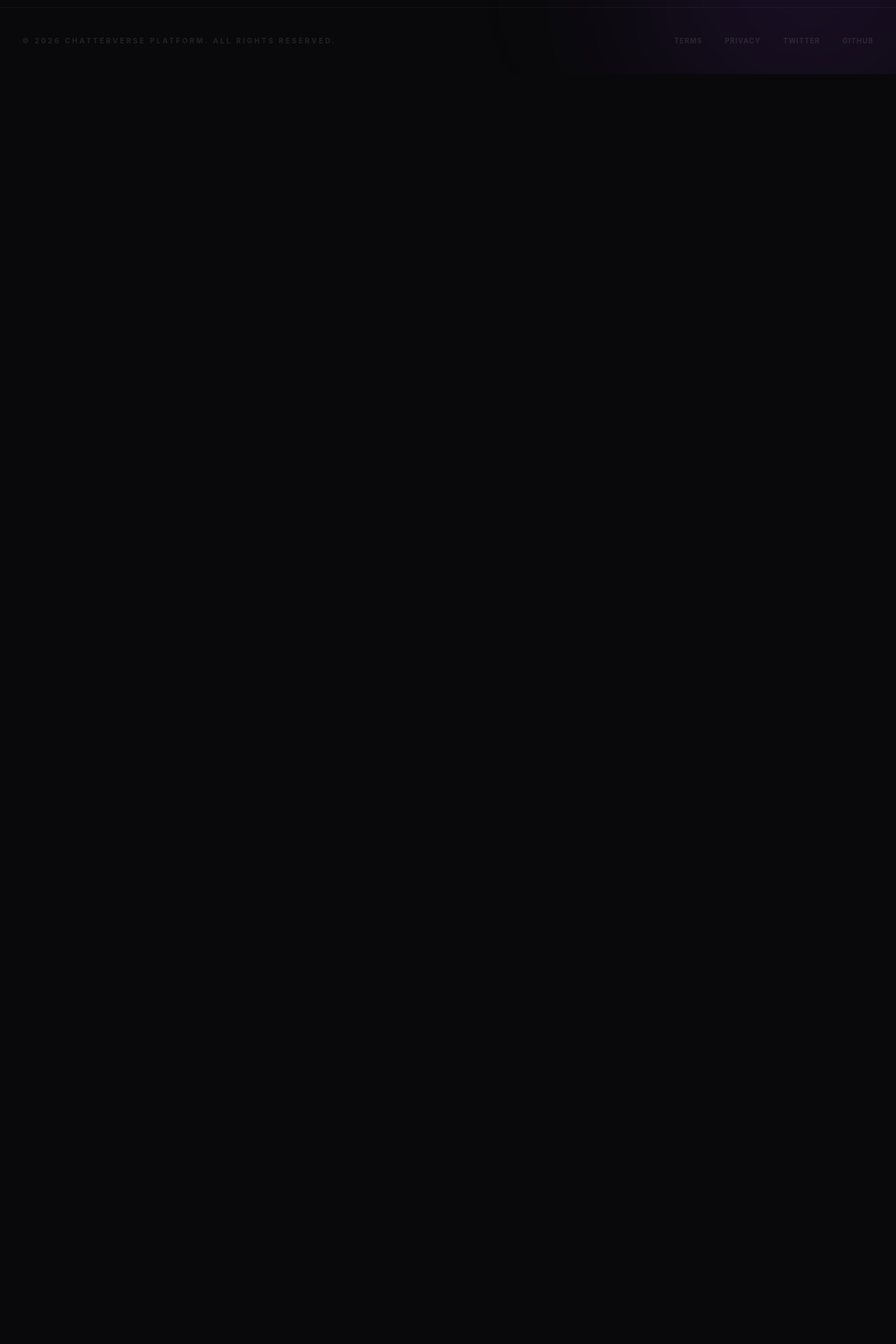
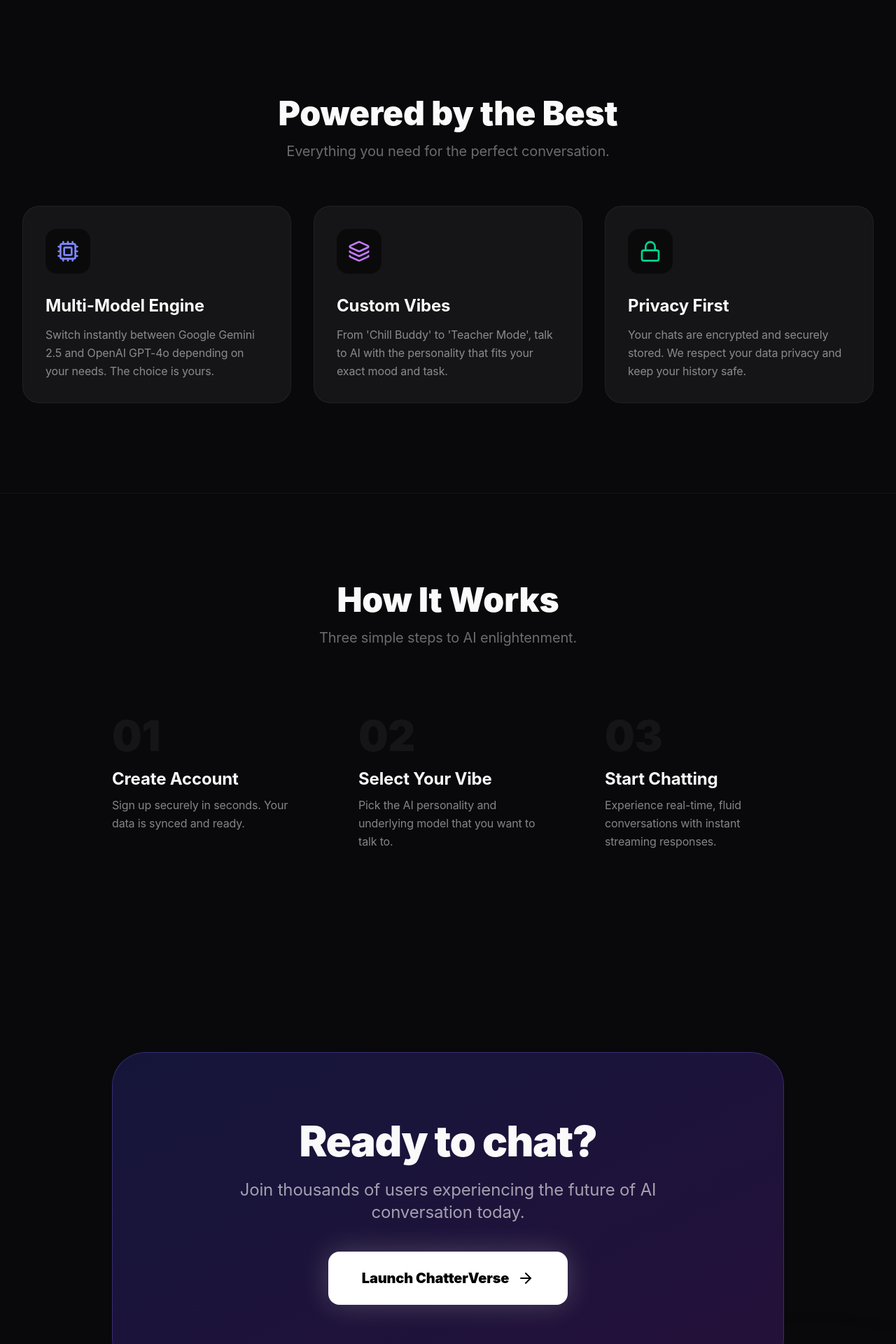
Before and after one commit to ShreyanshGupta205/ChatterVerse, a React app in the folder frontend/: page / in a window 1280 px wide. Shown: the part 880-2800 px from the top of the page at 70% size. Before the commit the page ends 986 px from the top, so only its background shows below. Built offline with nearby package versions, Linux system fonts and the light colour scheme; no server answers; the HTML template or start-up script is replaced by a standard one.

Commit message:
feat: enhance landing page with features, how it works, terms modal and social links

```diff
--- a/frontend/src/pages/Landing.jsx
+++ b/frontend/src/pages/Landing.jsx
@@ -1,20 +1,72 @@
-import React from 'react';
+import React, { useState } from 'react';
 import { motion } from 'framer-motion';
 import { useNavigate } from 'react-router-dom';
-import { Sparkles, ArrowRight, Shield, Zap, Globe, MessageSquare } from 'lucide-react';
+import { Sparkles, ArrowRight, Cpu, Layers, Lock, Github, Linkedin, X } from 'lucide-react';
 import useAuthStore from '../store/useAuthStore';
+
+const TermsModal = ({ isOpen, onClose }) => {
+    if (!isOpen) return null;
+    return (
+        <div className="fixed inset-0 z-50 flex items-center justify-center p-4 bg-black/80 backdrop-blur-sm">
+            <motion.div
+                initial={{ opacity: 0, scale: 0.95 }}
+                animate={{ opacity: 1, scale: 1 }}
+                className="bg-[#18181b] border border-white/10 rounded-2xl p-6 md:p-10 w-full max-w-3xl max-h-[85vh] overflow-y-auto shadow-2xl"
+            >
+                <div className="flex justify-between items-center mb-8 border-b border-white/10 pb-4">
+                    <h2 className="text-3xl font-black text-white">Terms & Privacy</h2>
+                    <button onClick={onClose} className="text-white/40 hover:text-white transition-colors bg-white/5 hover:bg-white/10 p-2 rounded-full">
+                        <X size={20} />
+                    </button>
+                </div>
+                <div className="space-y-6 text-white/70 text-sm md:text-base leading-relaxed">
+                    <div>
+                        <h3 className="text-lg font-bold text-white mb-2">1. Acceptance of Terms</h3>
+                        <p>By accessing and using ChatterVerse, you agree to be bound by these terms. If you do not agree to all the terms and conditions, then you may not access the platform.</p>
+                    </div>
+                    <div>
+                        <h3 className="text-lg font-bold text-white mb-2">2. Privacy & Data Usage</h3>
+                        <p>Your privacy is our priority. Your chat data is stored securely in our database solely to provide you with chat history. We do not sell your personal conversations to third-party advertisers. Please note that AI providers (Google and OpenAI) receive your prompts temporarily in order to generate responses, in accordance with their respective API privacy policies.</p>
+                    </div>
+                    <div>
+                        <h3 className="text-lg font-bold text-white mb-2">3. User Conduct</h3>
+                        <p>You agree not to use the platform for any unlawful purposes, to harass others, to distribute malware, or to generate malicious, illegal, or highly harmful content. ChatterVerse reserves the right to suspend accounts that violate these guidelines.</p>
+                    </div>
+                    <div>
+                        <h3 className="text-lg font-bold text-white mb-2">4. AI Limitations and Disclaimer</h3>
+                        <p>Responses on this platform are generated by Artificial Intelligence. They may occasionally be inaccurate, biased, or inappropriate. ChatterVerse is provided "as is" without any warranties. We are not responsible for any decisions made based on AI-generated advice (especially medical, legal, or financial advice).</p>
+                    </div>
+                    <div>
+                        <h3 className="text-lg font-bold text-white mb-2">5. Account Termination</h3>
+                        <p>We reserve the right to modify, suspend, or terminate the service, or your access to it, at any time without notice, for any reason, including violation of these Terms.</p>
+                    </div>
+                    <div className="pt-6 mt-6 border-t border-white/5">
+                        <p className="text-xs text-white/40 italic">Last updated: April 2026</p>
+                    </div>
+                </div>
+            </motion.div>
+        </div>
+    );
+};
 
 const Landing = () => {
     const navigate = useNavigate();
     const { token } = useAuthStore();
+    const [showTerms, setShowTerms] = useState(false);
 
     const handleStart = () => {
         if (token) navigate('/chat');
         else navigate('/signup');
     };
 
+    const scrollToFeatures = () => {
+        document.getElementById('features').scrollIntoView({ behavior: 'smooth' });
+    };
+
     return (
         <div className="min-h-screen bg-[#09090b] text-[#fafafa] flex flex-col relative overflow-hidden font-sans">
+            <TermsModal isOpen={showTerms} onClose={() => setShowTerms(false)} />
+
             {/* Background Soft Glows */}
             <div className="absolute top-[-20%] left-[-10%] w-[600px] h-[600px] bg-indigo-500/10 rounded-full blur-[120px] pointer-events-none" />
             <div className="absolute bottom-[-10%] right-[-10%] w-[500px] h-[500px] bg-purple-500/10 rounded-full blur-[120px] pointer-events-none" />
@@ -36,7 +88,7 @@
             </nav>
 
             {/* Hero Section */}
-            <main className="flex-1 flex flex-col items-center justify-center p-8 z-10 text-center">
+            <main className="flex-1 flex flex-col items-center justify-center p-8 z-10 text-center min-h-[80vh]">
                 <motion.div
                     initial={{ opacity: 0, y: 20 }}
                     animate={{ opacity: 1, y: 0 }}
@@ -70,7 +122,10 @@
                             Get Started
                             <ArrowRight size={20} className="group-hover:translate-x-1 transition-transform" />
                         </button>
-                        <button className="w-full md:w-auto px-10 py-5 glass border border-white/5 text-lg font-bold rounded-2xl hover:bg-white/5 transition-all text-white/60">
+                        <button
+                            onClick={scrollToFeatures}
+                            className="w-full md:w-auto px-10 py-5 glass border border-white/5 text-lg font-bold rounded-2xl hover:bg-white/5 transition-all text-white/60"
+                        >
                             Explore Features
                         </button>
                     </div>
@@ -81,7 +136,7 @@
                     initial={{ opacity: 0 }}
                     animate={{ opacity: 1 }}
                     transition={{ delay: 0.8, duration: 1 }}
-                    className="mt-24 grid grid-cols-2 md:grid-cols-4 gap-8 md:gap-20 opacity-20 border-t border-white/5 pt-12"
+                    className="mt-24 grid grid-cols-2 md:grid-cols-4 gap-8 md:gap-20 opacity-20 border-t border-white/5 pt-12 w-full max-w-5xl"
                 >
                     {[
                         { label: "Active Threads", val: "2.4M" },
@@ -97,17 +152,98 @@
                 </motion.div>
             </main>
 
+            {/* Features Section */}
+            <section id="features" className="w-full max-w-7xl mx-auto px-8 py-32 z-10">
+                <div className="text-center mb-16">
+                    <h2 className="text-4xl md:text-5xl font-black mb-4">Powered by the Best</h2>
+                    <p className="text-xl text-white/40">Everything you need for the perfect conversation.</p>
+                </div>
+                <div className="grid grid-cols-1 md:grid-cols-3 gap-8">
+                    {[
+                        { icon: <Cpu className="text-indigo-400" size={32} />, title: "Multi-Model Engine", desc: "Switch instantly between Google Gemini 2.5 and OpenAI GPT-4o depending on your needs. The choice is yours." },
+                        { icon: <Layers className="text-purple-400" size={32} />, title: "Custom Vibes", desc: "From 'Chill Buddy' to 'Teacher Mode', talk to AI with the personality that fits your exact mood and task." },
+                        { icon: <Lock className="text-emerald-400" size={32} />, title: "Privacy First", desc: "Your chats are encrypted and securely stored. We respect your data privacy and keep your history safe." }
+                    ].map((feat, i) => (
+                        <motion.div
+                            key={i}
+                            initial={{ opacity: 0, y: 20 }}
+                            whileInView={{ opacity: 1, y: 0 }}
+                            viewport={{ once: true }}
+                            transition={{ delay: i * 0.1 }}
+                            className="bg-white/5 border border-white/5 rounded-3xl p-8 hover:bg-white/10 transition-colors"
+                        >
+                            <div className="mb-6 p-4 bg-black/50 rounded-2xl inline-block">{feat.icon}</div>
+                            <h3 className="text-2xl font-bold mb-3">{feat.title}</h3>
+                            <p className="text-white/50 leading-relaxed">{feat.desc}</p>
+                        </motion.div>
+                    ))}
+                </div>
+            </section>
+
+            {/* How It Works */}
+            <section className="w-full max-w-7xl mx-auto px-8 py-32 z-10 border-t border-white/5">
+                <div className="text-center mb-16">
+                    <h2 className="text-4xl md:text-5xl font-black mb-4">How It Works</h2>
+                    <p className="text-xl text-white/40">Three simple steps to AI enlightenment.</p>
+                </div>
+                <div className="flex flex-col md:flex-row gap-8 justify-center max-w-5xl mx-auto">
+                    {[
+                        { step: "01", title: "Create Account", desc: "Sign up securely in seconds. Your data is synced and ready." },
+                        { step: "02", title: "Select Your Vibe", desc: "Pick the AI personality and underlying model that you want to talk to." },
+                        { step: "03", title: "Start Chatting", desc: "Experience real-time, fluid conversations with instant streaming responses." }
+                    ].map((item, i) => (
+                        <div key={i} className="flex-1 relative p-8 text-center md:text-left">
+                            <div className="text-6xl font-black text-white/5 mb-4">{item.step}</div>
+                            <h3 className="text-2xl font-bold mb-2">{item.title}</h3>
+                            <p className="text-white/50 leading-relaxed">{item.desc}</p>
+                        </div>
+                    ))}
+                </div>
+            </section>
+
+            {/* Final CTA */}
+            <section className="w-full max-w-5xl mx-auto px-8 py-32 z-10 text-center">
+                <div className="bg-gradient-to-br from-indigo-500/20 to-purple-500/20 border border-indigo-500/30 rounded-[3rem] p-12 md:p-24 relative overflow-hidden">
+                    <div className="absolute inset-0 bg-black/20 mix-blend-overlay"></div>
+                    <h2 className="text-4xl md:text-6xl font-black mb-6 relative z-10 tracking-tight">Ready to chat?</h2>
+                    <p className="text-xl md:text-2xl text-white/60 mb-10 relative z-10 max-w-2xl mx-auto">Join thousands of users experiencing the future of AI conversation today.</p>
+                    <button
+                        onClick={handleStart}
+                        className="relative z-10 px-12 py-6 bg-white text-black text-xl font-black rounded-2xl hover:bg-indigo-50 transition-all shadow-[0_0_40px_rgba(255,255,255,0.2)] hover:scale-105 active:scale-95 flex items-center justify-center gap-3 mx-auto"
+                    >
+                        Launch ChatterVerse
+                        <ArrowRight size={24} />
+                    </button>
+                </div>
+            </section>
+
             {/* Footer */}
-            <footer className="w-full max-w-7xl mx-auto px-8 py-10 flex flex-col md:flex-row items-center justify-between gap-6 border-t border-white/5 z-20">
-                <p className="text-[10px] font-bold text-white/10 uppercase tracking-[0.3em]">
-                    © 2026 ChatterVerse Platform. All rights reserved.
-                </p>
-                <div className="flex gap-8">
-                    {['Terms', 'Privacy', 'Twitter', 'Github'].map(t => (
-                        <button key={t} className="text-[10px] font-bold text-white/10 hover:text-white/40 uppercase tracking-widest transition-all">
-                            {t}
-                        </button>
-                    ))}
+            <footer className="w-full max-w-7xl mx-auto px-8 py-12 flex flex-col md:flex-row items-center justify-between gap-6 border-t border-white/5 z-20">
+                <div className="flex flex-col items-center md:items-start gap-3">
+                    <div className="flex items-center gap-2 mb-1">
+                        <Sparkles size={16} className="text-indigo-400" />
+                        <span className="text-base font-black tracking-tighter">ChatterVerse</span>
+                    </div>
+                    <p className="text-[10px] font-bold text-white/30 uppercase tracking-[0.2em]">
+                        © 2026 ChatterVerse Platform. All rights reserved.
+                    </p>
+                    <p className="text-xs text-white/40">Designed & Built by <span className="text-white/60 font-bold">Shreyansh Gupta</span></p>
+                </div>
+
+                <div className="flex gap-6 items-center">
+                    <button
+                        onClick={() => setShowTerms(true)}
+                        className="text-[10px] font-bold text-white/40 hover:text-white uppercase tracking-widest transition-all px-4 py-2 hover:bg-white/5 rounded-lg"
+                    >
+                        Terms & Privacy
+                    </button>
+                    <div className="w-px h-4 bg-white/10 hidden md:block"></div>
+                    <a href="https://github.com/ShreyanshGupta205" target="_blank" rel="noopener noreferrer" className="text-white/40 hover:text-white transition-all p-2 hover:bg-white/5 rounded-full">
+                        <Github size={20} />
+                    </a>
+                    <a href="https://linkedin.com/in/shreyanshgupta205" target="_blank" rel="noopener noreferrer" className="text-white/40 hover:text-blue-400 transition-all p-2 hover:bg-white/5 rounded-full">
+                        <Linkedin size={20} />
+                    </a>
                 </div>
             </footer>
         </div>
```
